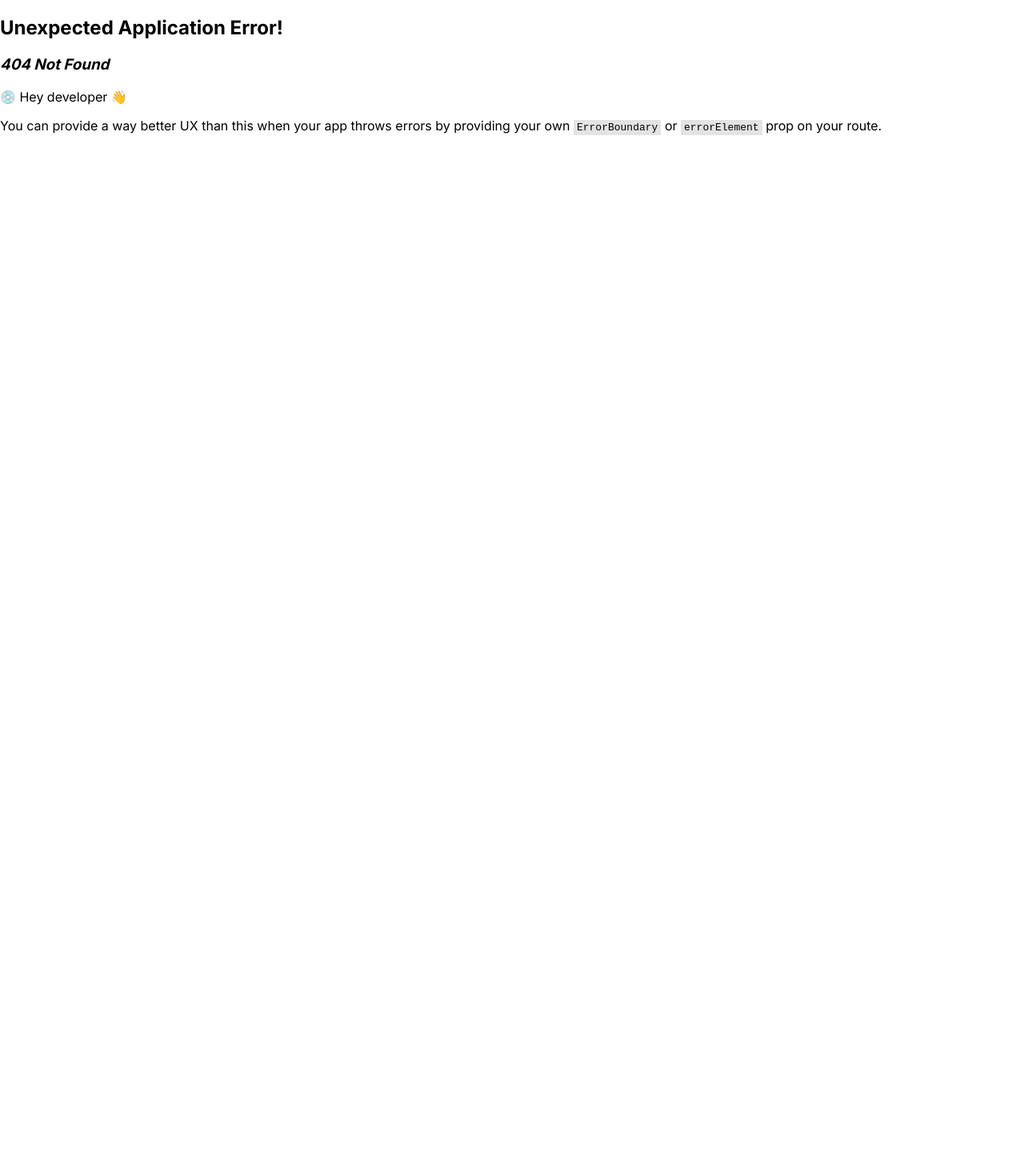
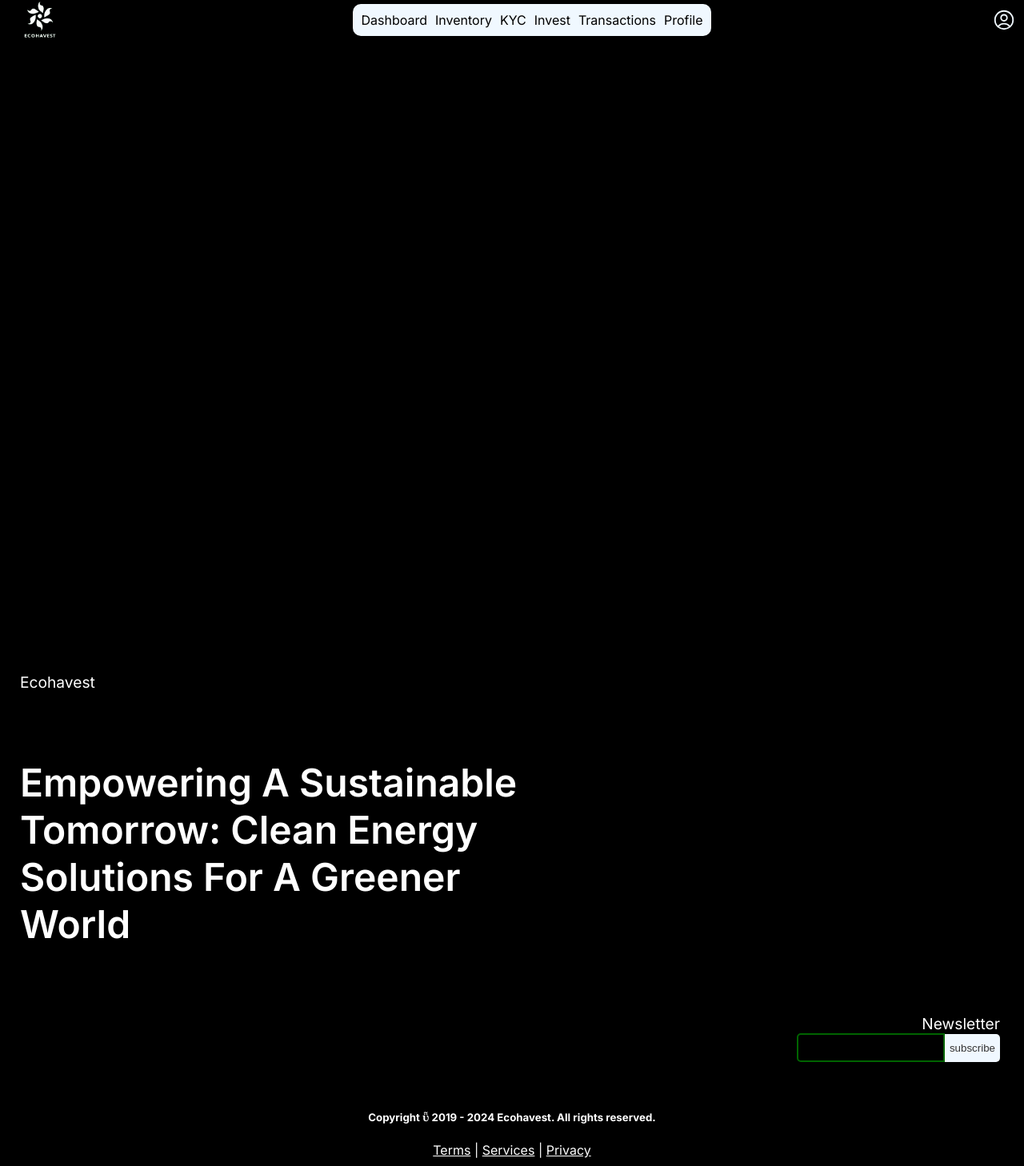
Before and after one commit to DioChuks/react-energy, a React (Vite) app: page /partner in a window 1280 px wide. Before the commit this address had no page. Shown: the whole page at 80% size. Before the commit the page ends 800 px from the top, so only its background shows below. Built offline with nearby package versions, Linux system fonts and the light colour scheme.

Commit message:
extras for dashboard

```diff
--- a/src/App.css
+++ b/src/App.css
@@ -751,20 +751,24 @@
 .footer-section-form .news-input .input{
   border-top-left-radius: 5px;
   border-bottom-left-radius: 5px;
+  height: 30px;
   background-color: transparent;
   border: 2px solid darkgreen;
 }
 
 .footer-section-form .news-input .btn-news{
-  background-color: darkgreen;
-  color: aliceblue;
+  background-color: aliceblue;
+  color: #333;
+  height: 35px;
+  border: none;
   border-top-right-radius: 5px;
   border-bottom-right-radius: 5px;
+  transition:  all 300ms;
 }
 
-.btn-news:hover {
+.footer-section-form .news-input .btn-news:hover {
   color: white;
-  background-color: darkolivegreen;
+  background-color: darkslategray;
   cursor: pointer;
 }
 
--- /dev/null
+++ b/src/ErrorPage.jsx
@@ -0,0 +1,16 @@
+import { useRouteError } from "react-router-dom";
+
+export default function ErrorPage() {
+  const error = useRouteError();
+  console.error(error);
+
+  return (
+    <div id="error-page">
+      <h1>Oops!</h1>
+      <p>Sorry, an unexpected error has occurred.</p>
+      <p>
+        <i>{error.statusText || error.message}</i>
+      </p>
+    </div>
+  );
+}
--- a/src/Pages/Dashboard.jsx
+++ /dev/null
@@ -1,10 +0,0 @@
-
-function Dashboard() {
-    return(
-        <section className="dashboard-section">
-            Dashboard
-        </section>
-    );
-}
-
-export default Dashboard;
--- /dev/null
+++ b/src/Pages/Dashboard/Dashboard.css
@@ -0,0 +1,224 @@
+.dashboard-section {
+  width: 100%;
+  height: 100vh;
+  background-color: black;
+}
+
+.dashboard-section .dashboard-container {
+  /* display: flex; */
+  color: aliceblue;
+  height: 100px;
+}
+
+.dashboard-container .dashboard-header {
+  /* position: fixed; */
+  display: flex;
+  justify-content: space-between;
+  align-items: center;
+  width: inherit;
+  padding: 0 10px;
+  height: 50px;
+  margin-bottom: 30px;
+}
+
+.dashboard-header .logo {
+  width: 80px;
+  height: 80px;
+}
+
+.dashboard-header .dashboard-nav {
+  display: flex;
+  gap: 10px;
+  background-color: aliceblue;
+  padding: 10px;
+  position: relative;
+  border-radius: 10px;
+}
+.dashboard-header .dashboard-nav .d-nav-item {
+  text-decoration: none;
+  transition: all 300ms;
+}
+
+.dashboard-nav .d-nav-item:active {
+  color: teal;
+}
+
+.dashboard-nav .d-nav-item:not(:active) {
+  color: black;
+}
+
+.dashboard-nav .d-nav-item:hover {
+  transform: translateY(5px);
+  color: #333;
+}
+
+.dashboard-header .static-icon {
+  width: 30px;
+  height: 30px;
+}
+
+/* user section styles */
+.dashboard-container .user-section {
+  display: flex;
+  align-items: center;
+  justify-content: space-around;
+  padding: 10px;
+  height: 300px;
+}
+
+.circular-border-box {
+    width: 200px;
+    height: 200px;
+    border: 10px solid #7fa5cd; /* Border color and width */
+    border-radius: 50%;
+    position: relative;
+    overflow: hidden;
+  }
+
+  .circular-border-box::before {
+    content: "";
+    display: block;
+    position: absolute;
+    top: 0;
+    left: 0;
+    width: 100%;
+    height: 100%;
+    background-color: #f5f5f5; /* Background color */
+    border-radius: 50%;
+    clip-path: circle(0 at 50% 50%); /* Initially empty circle */
+    transition: clip-path 0.3s ease-in-out; /* Smooth animation */
+  }
+
+  .circular-border-box[data-percent="100"]::before {
+    clip-path: circle(100%); /* Full circle for 100% */
+  }
+
+  /* Adjust path for other percentages */
+  .circular-border-box[data-percent="50"]::before {
+    clip-path: circle(50% at 50% 50%);
+  }
+
+  .circular-border-box[data-percent="25"]::before {
+    clip-path: circle(25% at 50% 50%);
+  }
+
+  /* Optional styling for content inside the circle */
+  .circular-border-box p {
+    position: absolute;
+    top: 50%;
+    left: 50%;
+    transform: translate(-50%, -50%);
+    color: #333; /* Match border color */
+    font-weight: bold;
+  }
+
+  .dashboard-container .investment-history {
+    display: flex;
+    justify-content: center;
+    height: 200px;
+  }
+
+  .investment-history .table {
+    display: flex;
+    position: relative;
+    flex-direction: column;
+    justify-content: space-between;
+    padding: 20px;
+    width: 50%;
+    height: 100px;
+    color: #333;
+    background-color: aliceblue;
+    box-shadow: 0px 2px 6px 5px aliceblue;
+    border-radius: 5px;
+    animation: slide-in 1s linear forwards;
+    transition:  all 300ms;
+  }
+
+  .table::before {
+    content: "";
+    position: absolute;
+    top: -10px;
+    right: -10px;
+    width: 20px;
+    height: 20px;
+    background-color: white;
+    border-radius: 50%;
+    filter: drop-shadow(5px -1px 6px aliceblue);
+    animation: blink 3s infinite;
+    transition: all 300ms;
+  }
+
+  @keyframes slide-in {
+    0% {
+      opacity: 0.7;
+      width: 90%;
+    }
+    100% {
+      opacity: 1;
+      width: 50%;
+    }
+  }
+
+  @keyframes blink {
+    0% {opacity: 0.3;}
+    50% {opacity: 0.7;}
+    100% {opacity: 1;}
+  }
+
+  .investment-history .table:hover {
+    box-shadow: none;
+  }
+
+  .investment-history .table .table-list {
+    list-style-type: none;
+    display: flex;
+    gap: 20px;
+  }
+
+  .table-list li {
+    width: 100%;
+    font-weight: 500;
+  }
+
+  /* inventory section */
+  .dashboard-container .inventory-section {
+    height: 500px;
+    padding: 10px;
+    border: 1px solid aliceblue;
+  }
+
+  .inventory-section .inventory-box .inventory-heading .inventory-title {
+    font-size: 5rem;
+  }
+
+  .inventory-heading .inventory-text {
+    font-size: 3rem;
+  }
+
+  .inventory-box .inventory-cards {
+    display: flex;
+    align-items: center;
+    justify-content: center;
+    gap: 20px;
+  }
+
+
+  .footer-section {
+    background-color: black;
+  }
+
+  .footer-section .footer-section-container .footer-section-box .footer-section-heading {
+    color: white;
+  }
+
+  .footer-section .footer-section-container .footer-section-box .footer-section-heading .footer-section-subtitle{
+    color: white;
+  }
+
+  .footer-section .footer-section-container .footer-section-box .footer-section-body {
+    color: white;
+  }
+
+  .footer-section .footer-section-container .footer-section-box .footer-section-body span a{
+    color: white;
+  }
--- /dev/null
+++ b/src/Pages/Dashboard/Dashboard.jsx
@@ -0,0 +1,46 @@
+import "./Dashboard.css";
+import logo from "../../assets/logo.png";
+import { AccountIcon } from "../../icons/AccountIcon";
+import Footer from "../../components/Footer";
+import { Link, Outlet } from "react-router-dom";
+
+function Dashboard() {
+  return (
+    <>
+      <section className="dashboard-section">
+        <div className="dashboard-container">
+          <header className="dashboard-header">
+            <img src={logo} alt="logo" className="logo" />
+            <nav className="dashboard-nav">
+              <Link className="d-nav-item" to="/partner/user">
+                Dashboard
+              </Link>
+              <Link className="d-nav-item" to="/partner/inventory">
+                Inventory
+              </Link>
+              <Link className="d-nav-item" href="/partner/kyc">
+                KYC
+              </Link>
+              <Link className="d-nav-item" href="/partner/invest">
+                Invest
+              </Link>
+              <Link className="d-nav-item" href="/partner/transactions">
+                Transactions
+              </Link>
+              <Link className="d-nav-item" href="/partner/profile">
+                Profile
+              </Link>
+            </nav>
+            <div className="static-icon">
+              <AccountIcon />
+            </div>
+          </header>
+          <Outlet />
+        </div>
+      </section>
+      <Footer />
+    </>
+  );
+}
+
+export default Dashboard;
--- /dev/null
+++ b/src/Pages/Dashboard/Layouts/Inventory.jsx
@@ -0,0 +1,30 @@
+import Card from "../../../components/Card";
+
+function Inventory() {
+  return (
+    <div className="inventory-section">
+      <div className="inventory-box">
+        <div className="inventory-heading">
+          <h2 className="inventory-title">Inventory</h2>
+          <p className="inventory-text">Here are some of our latest stack</p>
+        </div>
+        <div className="inventory-cards">
+          <Card
+            image="https://bg-so-1.zippyimage.com/2024/01/03/90960400a057911cb2d768767260dfc4.jpg"
+            title="Solar Panels"
+          />
+          <Card
+            image="https://bg-so-1.zippyimage.com/2024/01/03/ba7d070de3650323a7716fb10fca5bca.jpg"
+            title="Solar Roofing Tiles"
+          />
+          <Card
+            image="https://bg-so-1.zippyimage.com/2024/01/03/1efa602d7a0b5d23d20500e2aca3bd5a.jpg"
+            title="Solar Cropping"
+          />
+        </div>
+      </div>
+    </div>
+  );
+}
+
+export default Inventory;
--- /dev/null
+++ b/src/Pages/Dashboard/Layouts/Main.jsx
@@ -0,0 +1,45 @@
+function Main() {
+  return (
+    <>
+      <div className="user-section">
+        <div className="circular-border-box" data-percent="25">
+          <p>--%</p>
+        </div>
+
+        <div className="dashboard-info">
+          <div className="dashboard-user-info">
+            <h1>Welcome User</h1>
+            <p>
+              KYC Status: <span>We don't know you 😞</span>
+            </p>
+            <p>Tier: Copper</p>
+            <p>
+              Invested: <span>$100</span>
+            </p>
+            <p>
+              ROI: <span>10%</span>
+            </p>
+          </div>
+        </div>
+      </div>
+      <div className="investment-history">
+        <div className="table">
+          <ul className="table-list">
+            <li>s/n</li>
+            <li>Amount</li>
+            <li>Solar Power</li>
+            <li>Transaction Date</li>
+          </ul>
+          <ul className="table-list">
+            <li>1</li>
+            <li>$10000</li>
+            <li>10kEV</li>
+            <li>06/01/2024</li>
+          </ul>
+        </div>
+      </div>
+    </>
+  );
+}
+
+export default Main;
--- a/src/Pages/First.jsx
+++ b/src/Pages/First.jsx
@@ -2,13 +2,14 @@ import "animate.css";
 import MobileNav from "../components/MobileNav";
 import Navigation from "../components/Navigation";
 import Button from "../components/Button";
+import logo from "../assets/logo.png";
 
 function First() {
   return (
     <section className="first-section">
       <div className="first-section-container">
         <header className="first-section-header">
-          <img src="1704367523369xp3vn4hz-removebg-preview.png" alt="logo" className="logo animate__animated animate__bounceInUp" />
+          <img src={logo} alt="logo" className="logo animate__animated animate__bounceInUp" />
           {/* mobile view */}
           <div className="fs-nav-mobile" id="fsNavMobile">
             <MobileNav />
--- a/src/main.jsx
+++ b/src/main.jsx
@@ -4,17 +4,21 @@ import {
   createBrowserRouter,
   RouterProvider,
 } from "react-router-dom";
+import ErrorPage from './ErrorPage';
 import App from './App';
 import Login from './routes/login';
 import SignUp from './routes/signup';
-import Dashboard from './Pages/Dashboard';
+import Dashboard from './Pages/Dashboard/Dashboard';
+import Inventory from './Pages/Dashboard/Layouts/Inventory';
 import './index.css'
 import './login.css'
+import Main from './Pages/Dashboard/Layouts/Main';
 
 const router = createBrowserRouter([
   {
     path: "/",
     element: <App />,
+    errorElement: <ErrorPage />,
   },
   {
     path: "/login",
@@ -25,8 +29,18 @@ const router = createBrowserRouter([
     element: <SignUp />,
   },
   {
-    path: "/partner/user",
+    path: "/partner/",
     element: <Dashboard />,
+    children: [
+      {
+        path: "user",
+        element: <Main />,
+      },
+      {
+        path: "inventory",
+        element: <Inventory />,
+      },
+    ],
   }
 ]);
 
--- a/src/routes/login.jsx
+++ b/src/routes/login.jsx
@@ -1,10 +1,11 @@
 import React, { useState } from "react";
 import axios from "axios";
-import { useNavigate } from "react-router-dom";
+import { useNavigate, Link } from "react-router-dom";
 import { TwitterxIcon } from "../icons/TwitterxIcon";
 import { InstaIcon } from "../icons/InstaIcon";
 import { FbIcon } from "../icons/FbIcon";
 import Alert from "../components/Alert";
+import logo from "../assets/logo.png";
 import "animate.css";
 
 function Login() {
@@ -50,7 +51,7 @@ function Login() {
           <div className="login-section-heading">
             <a href="/" className="login-section-title">
               <img
-                src="1704367523369xp3vn4hz-removebg-preview.png"
+                src={logo}
                 alt="logo"
                 className="logo animate__animated animate__bounceInUp"
               />
@@ -85,9 +86,9 @@ function Login() {
                 Login
               </button>
             </form>
-            <a href="/sign-up" className="login-section-link">
+            <Link to="/sign-up" className="login-section-link">
               Don't have an account yet? Sign up
-            </a>
+            </Link>
           </div>
           <div className="login-section-footer">
             <a href="" className="social-media">
--- a/src/routes/signup.jsx
+++ b/src/routes/signup.jsx
@@ -1,10 +1,12 @@
 import React, { useState } from "react";
 import axios from "axios";
+import { Link } from "react-router-dom";
 import "animate.css";
 import { TwitterxIcon } from "../icons/TwitterxIcon";
 import { InstaIcon } from "../icons/InstaIcon";
 import { FbIcon } from "../icons/FbIcon";
 import Alert from "../components/Alert";
+import logo from "../assets/logo.png";
 
 function Signup() {
   const [formData, setFormData] = useState({
@@ -58,7 +60,7 @@ function Signup() {
           <div className="signup-section-heading">
             <a href="/" className="signup-section-title">
               <img
-                src="1704367523369xp3vn4hz-removebg-preview.png"
+                src={logo}
                 alt="logo"
                 className="logo animate__animated animate__bounceInUp"
               />
@@ -129,9 +131,9 @@ function Signup() {
                 signup
               </button>
             </form>
-            <a href="/login" className="signup-section-link">
+            <Link to="/login" className="signup-section-link">
               Already have an account? Sign in
-            </a>
+            </Link>
           </div>
           <div className="signup-section-footer">
             <a href="" className="social-media">
```
Also changed, not shown: src/assets/logo.png (renamed from public/1704367523369xp3vn4hz-removebg-preview.png).
